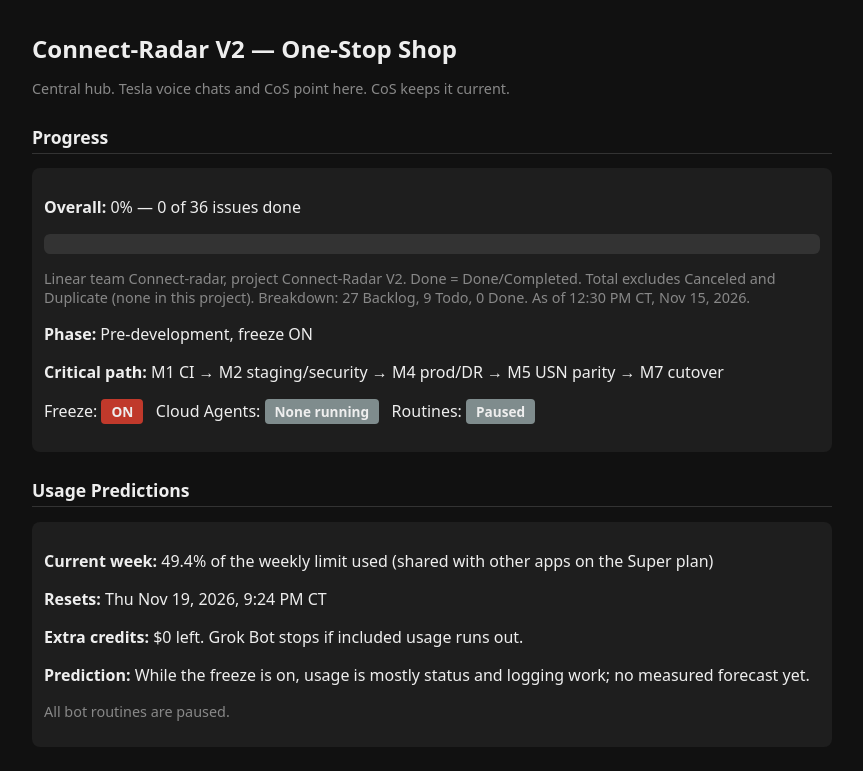
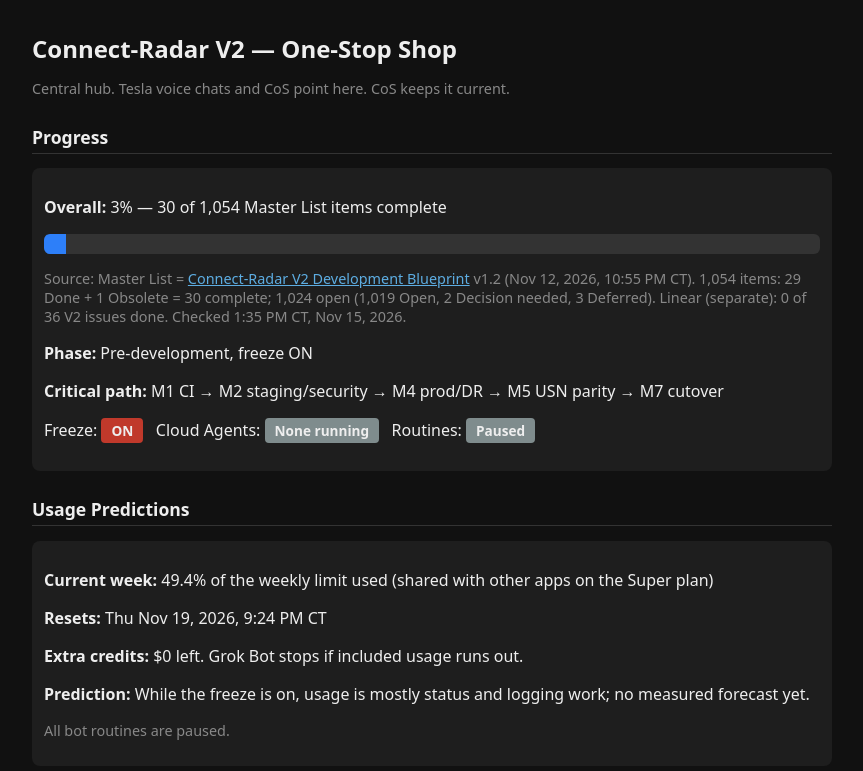
Before and after one commit to Connect-Radar/v2-one-stop-shop, a plain HTML site: page index.html in a window 1280 px wide. Shown: the top 771 px of the page, without its empty margins (208-1071 px from the left). Drawn offline with Linux system fonts and the light colour scheme.

Commit message:
Hub progress from Master List: 30 of 1,054 items complete (t1029)

```diff
--- a/index.html
+++ b/index.html
@@ -10,7 +10,7 @@
   h2 { font-size: 1.1rem; margin-top: 1.5em; border-bottom: 1px solid #333; padding-bottom: 4px; }
   .card { background: #1e1e1e; border-radius: 8px; padding: 12px; margin: 8px 0; }
   .progress { background: #333; border-radius: 6px; height: 20px; overflow: hidden; margin: 8px 0; }
-  .bar { background: #2d7ff9; height: 100%; width: 0%; }
+  .bar { background: #2d7ff9; height: 100%; width: 2.8%; }
   .status { display: inline-block; padding: 3px 10px; border-radius: 4px; font-size: 0.85rem; font-weight: 600; }
   .on { background: #c0392b; }
   .off { background: #27ae60; }
@@ -37,9 +37,9 @@
 
 <h2>Progress</h2>
 <div class="card">
-  <p><strong>Overall:</strong> 0% — 0 of 36 issues done</p>
+  <p><strong>Overall:</strong> 3% — 30 of 1,054 Master List items complete</p>
   <div class="progress"><div class="bar"></div></div>
-  <p class="muted">Linear team Connect-radar, project Connect-Radar V2. Done = Done/Completed. Total excludes Canceled and Duplicate (none in this project). Breakdown: 27 Backlog, 9 Todo, 0 Done. As of 12:30 PM CT, Nov 15, 2026.</p>
+  <p class="muted">Source: Master List = <a href="https://app.notion.com/p/41457419b0fb81f7990ff6b4a081e893">Connect-Radar V2 Development Blueprint</a> v1.2 (Nov 12, 2026, 10:55 PM CT). 1,054 items: 29 Done + 1 Obsolete = 30 complete; 1,024 open (1,019 Open, 2 Decision needed, 3 Deferred). Linear (separate): 0 of 36 V2 issues done. Checked 1:35 PM CT, Nov 15, 2026.</p>
   <p><strong>Phase:</strong> Pre-development, freeze ON</p>
   <p><strong>Critical path:</strong> M1 CI → M2 staging/security → M4 prod/DR → M5 USN parity → M7 cutover</p>
   <p>
@@ -240,6 +240,6 @@
   <p><a href="https://github.com/Connect-Radar/v2-one-stop-shop">This hub repo</a></p>
 </div>
 
-<p class="muted">Last updated: 2026-11-15 12:31 PM CT by Chief of Staff.</p>
+<p class="muted">Last updated: 2026-11-15 1:35 PM CT by Chief of Staff.</p>
 </body>
 </html>
```
